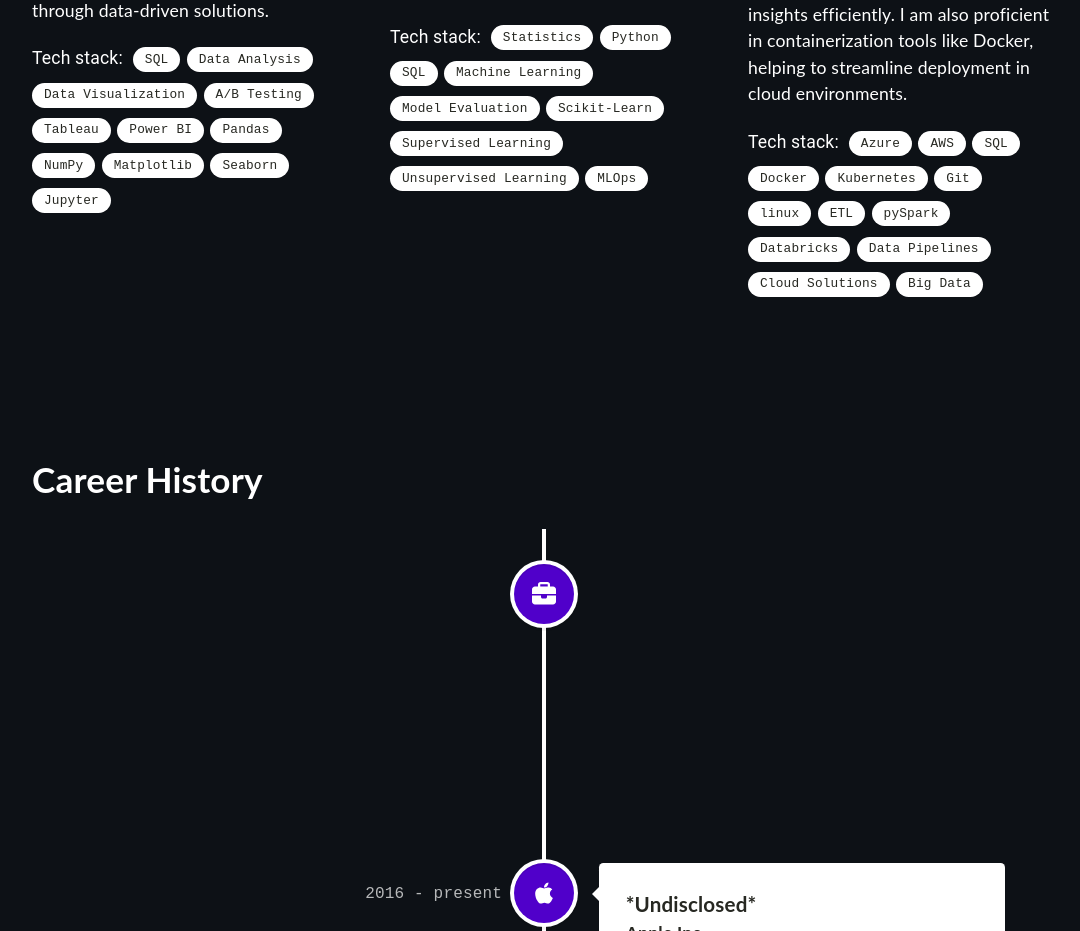
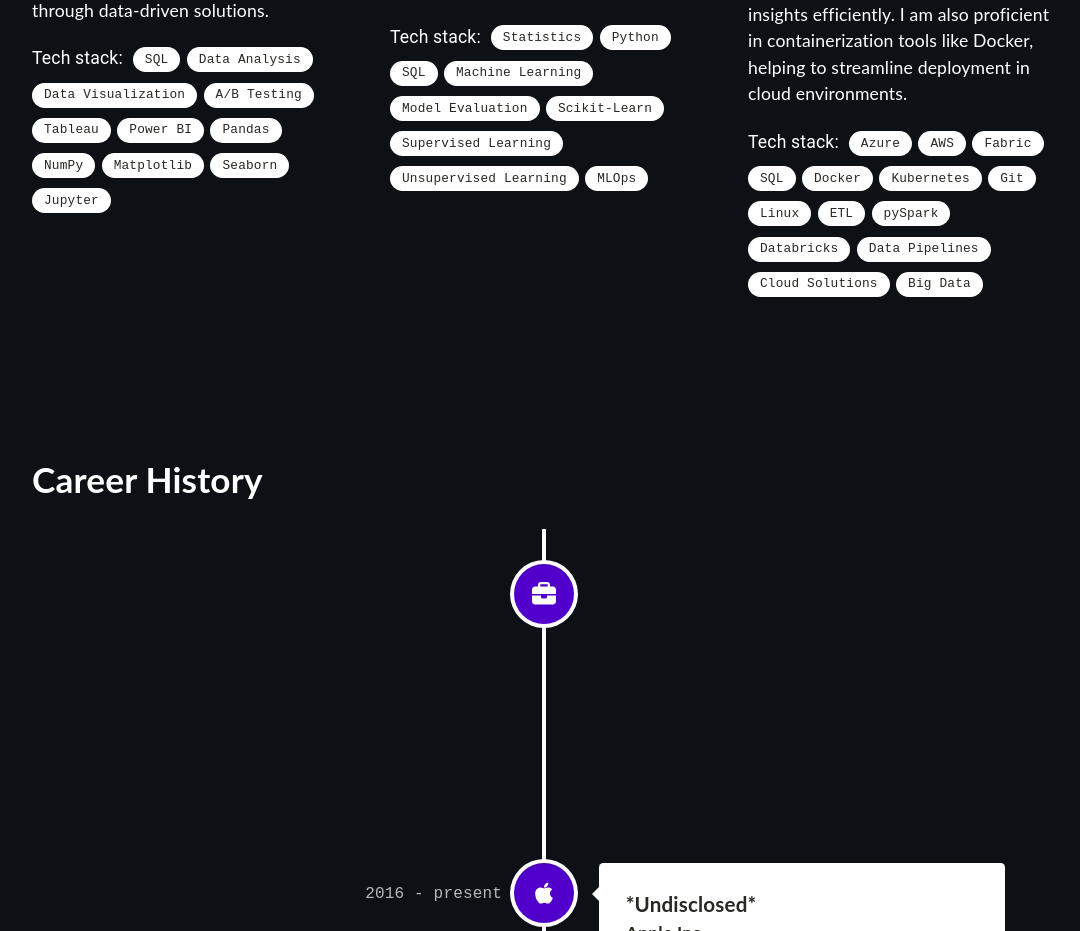
Before and after one commit to richardrietdijk/richardrietdijkdotcom, a React (Create React App) app: page / in a window 1280 px wide. Shown: the part 1384-2315 px from the top of the page, without its empty margins (96-1176 px from the left). Built offline with nearby package versions, Linux system fonts and the light colour scheme.

Commit message:
Update Expertise.tsx

```diff
--- a/src/components/Expertise.tsx
+++ b/src/components/Expertise.tsx
@@ -41,11 +41,12 @@ const labelsSecond = [
 const labelsThird = [
   "Azure",
   "AWS",
+  "Fabric",
   "SQL",
   "Docker",
   "Kubernetes",
   "Git",
-  "linux",
+  "Linux",
   "ETL",
   "pySpark",
   "Databricks",
```
